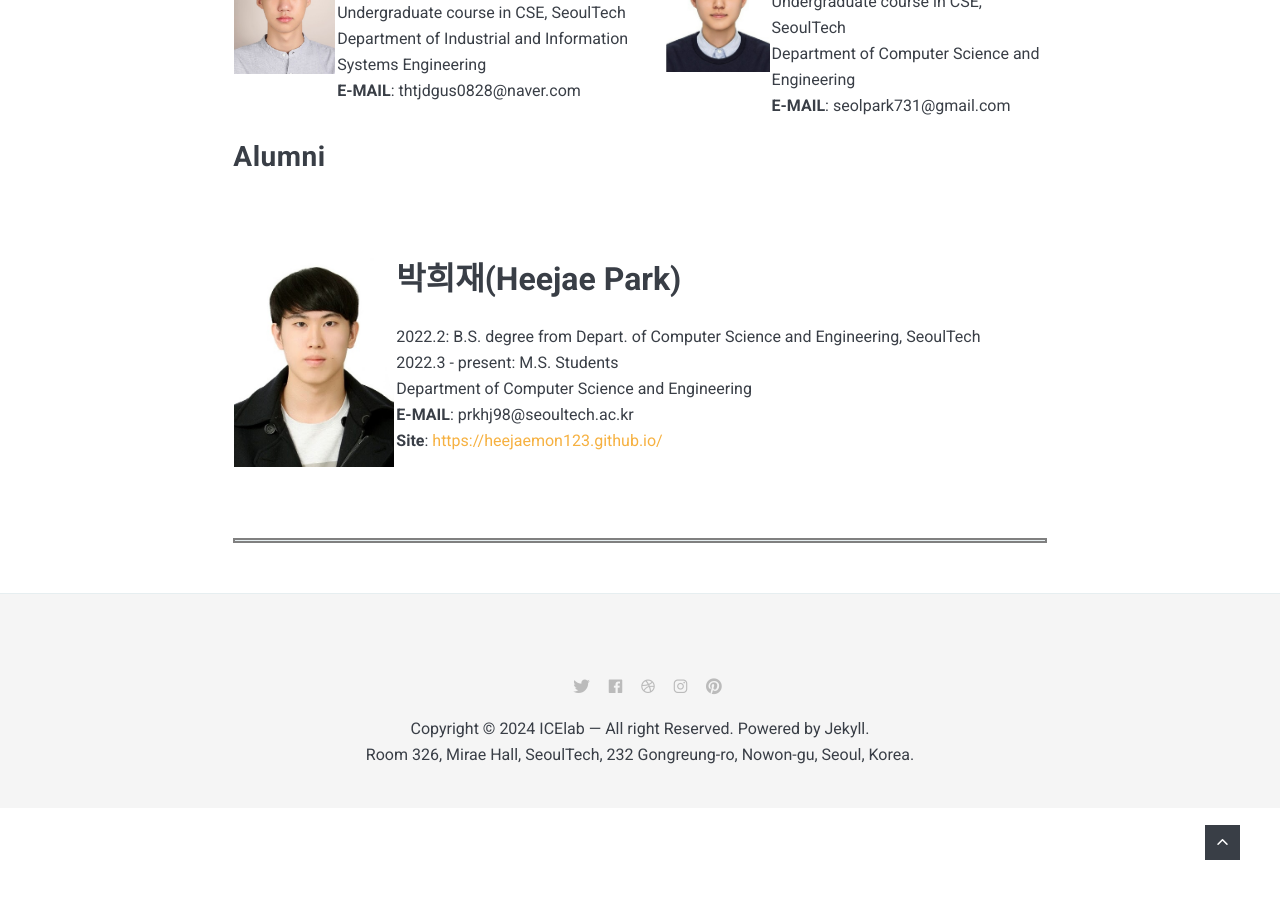
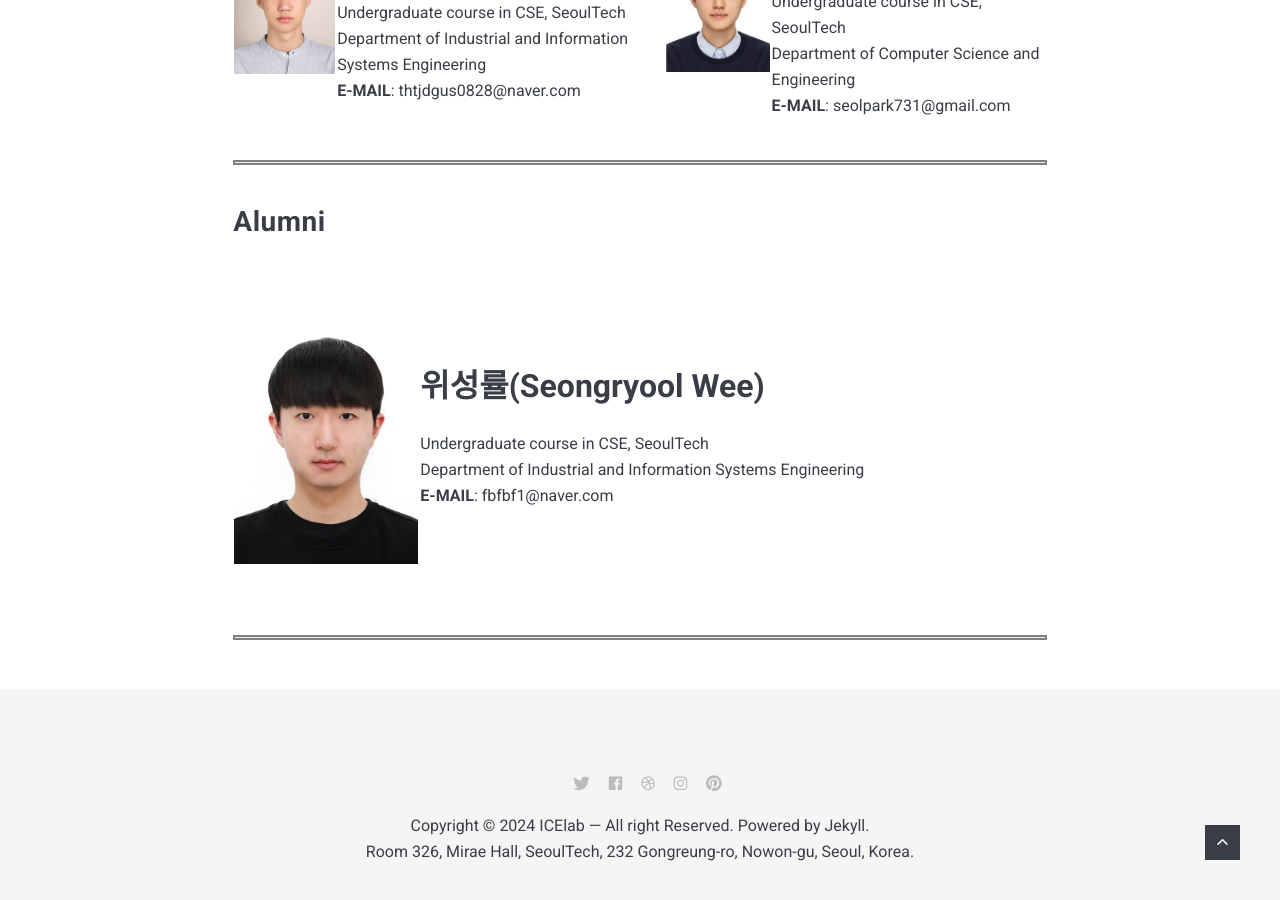
Before and after one commit to Icelab-2020/icelab-2020.github.io, a Jekyll site: the page built from _pages/01_members.md, in a window 1280 px wide and 900 px high, scrolled down 2177 px. Built offline with Jekyll 4.4.1, drawn with Linux system fonts in a browser that asks for light colours; nearby versions of some CDN libraries.

Commit message:
Update 01_members.md

```diff
--- a/_pages/01_members.md
+++ b/_pages/01_members.md
@@ -40,11 +40,13 @@ permalink: /01_members/
 |:---|:---|:---|:---|
 | ![iot]({{site.baseurl}}/images/sh.jpg){: width="184"; height="248"} | <b><span style="font-size:200%">소성현(Seonghyeon So)</span></b><br><br> Undergraduate course in CSE, SeoulTech   <br> Department of Industrial and Information Systems Engineering  <br> **E-MAIL**: thtjdgus0828@naver.com | ![iot]({{site.baseurl}}/images/kh.jpg){: width="190" height="255"} |  <b><span style="font-size:250%">설기현(KiHyun Seol)</span></b><br><br> Undergraduate course in CSE, SeoulTech   <br> Department of Computer Science and Engineering  <br> **E-MAIL**: seolpark731@gmail.com |
 
+<hr style="border:2px solid gray">
+
 ## Alumni
 
 |    |    |
 |:---|:---|
-| ![iot]({{site.baseurl}}/images/hj.jpg){: width="160"; height"195"} | <b><span style="font-size:200%">박희재(Heejae Park)</span></b><br><br> 2022.2: B.S. degree from Depart. of Computer Science and Engineering, SeoulTech <br> 2022.3 - present: M.S. Students  <br> Department of Computer Science and Engineering  <br> **E-MAIL**:  prkhj98@seoultech.ac.kr <br> **Site**: <https://heejaemon123.github.io/> |
+| ![iot]({{site.baseurl}}/images/sw.jpg){: width="184"; height="248"} | <b><span style="font-size:200%">위성률(Seongryool Wee)</span></b><br><br> Undergraduate course in CSE, SeoulTech   <br> Department of Industrial and Information Systems Engineering  <br> **E-MAIL**: fbfbf1@naver.com |
 
 <hr style="border:2px solid gray">
 
```
